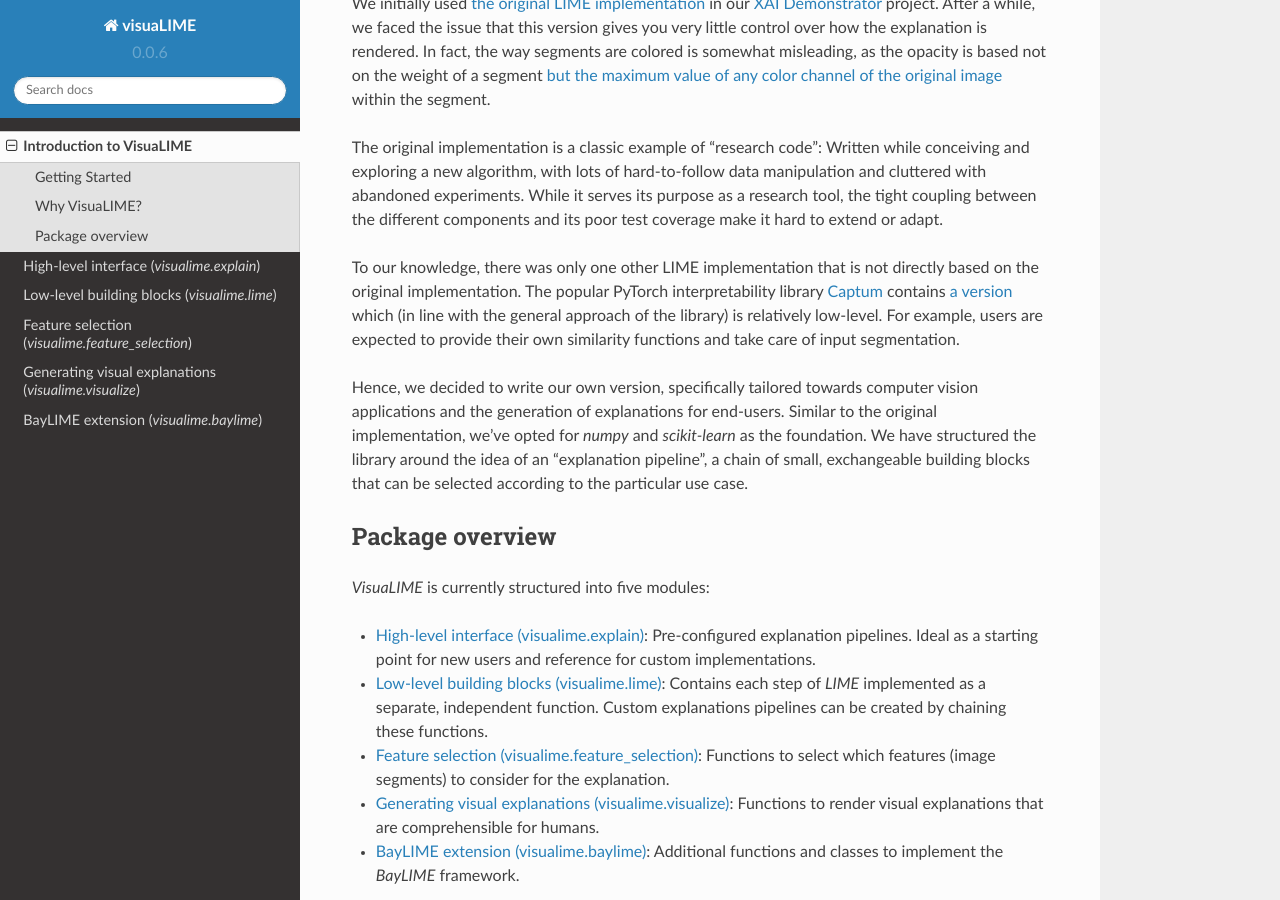
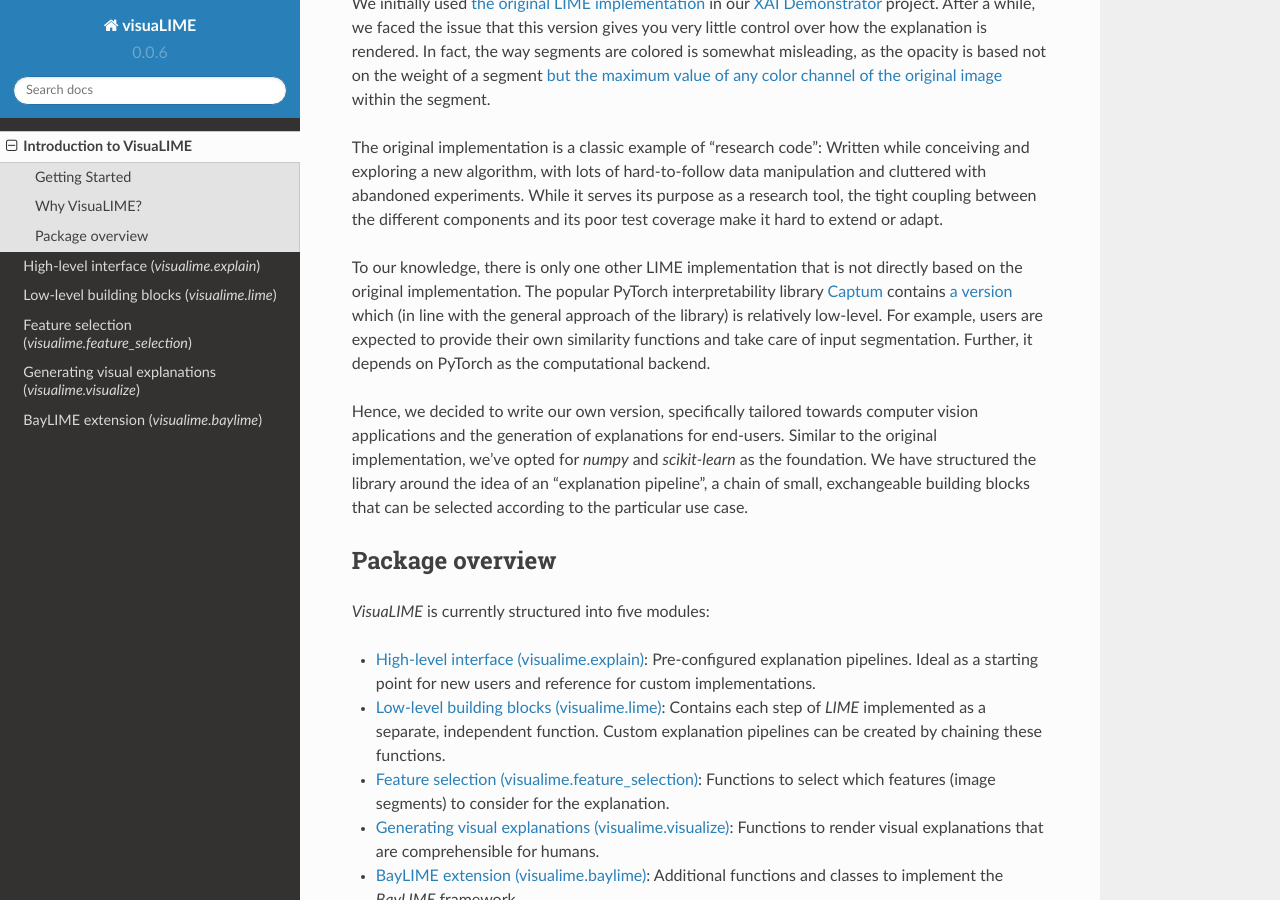
Before and after one commit to XAI-Demonstrator/visualime, a Sphinx documentation site: the page built from docs/source/introduction.rst, in a window 1280 px wide and 900 px high, scrolled down 1774 px. Built offline with Sphinx 7.4.7 and the Read the Docs theme 2.0.0, drawn with Linux system fonts in a browser that asks for light colours; formulas are drawn with MathJax 3; pages that are not in the unit, such as notebooks, are missing from menus; some of the changed text lies outside the part shown.

Commit message:
fix(docs): Revise introduction

```diff
--- a/docs/source/introduction.rst
+++ b/docs/source/introduction.rst
@@ -97,12 +97,13 @@
 While it serves its purpose as a research tool, the tight coupling between the different components and
 its poor test coverage make it hard to extend or adapt.
 
-To our knowledge, there was only one other LIME implementation that is not directly based
+To our knowledge, there is only one other LIME implementation that is not directly based
 on the original implementation.
 The popular PyTorch interpretability library `Captum <https://captum.ai>`_ contains
 `a version <https://github.com/pytorch/captum/blob/master/captum/attr/_core/lime.py>`_
 which (in line with the general approach of the library) is relatively low-level.
 For example, users are expected to provide their own similarity functions and take care of input segmentation.
+Further, it depends on PyTorch as the computational backend.
 
 Hence, we decided to write our own version, specifically tailored towards computer vision applications
 and the generation of explanations for end-users.
@@ -118,7 +119,7 @@
 - :doc:`explain`: Pre-configured explanation pipelines.
   Ideal as a starting point for new users and reference for custom implementations.
 - :doc:`lime`: Contains each step of *LIME* implemented as a separate, independent function.
-  Custom explanations pipelines can be created by chaining these functions.
+  Custom explanation pipelines can be created by chaining these functions.
 - :doc:`feature_selection`: Functions to select which features (image segments) to consider for the explanation.
 - :doc:`visualize`: Functions to render visual explanations that are comprehensible for humans.
 - :doc:`baylime`: Additional functions and classes to implement the *BayLIME* framework.
```
Also changed, not shown: other parts of docs/source/introduction.rst (+1 -1 lines).
